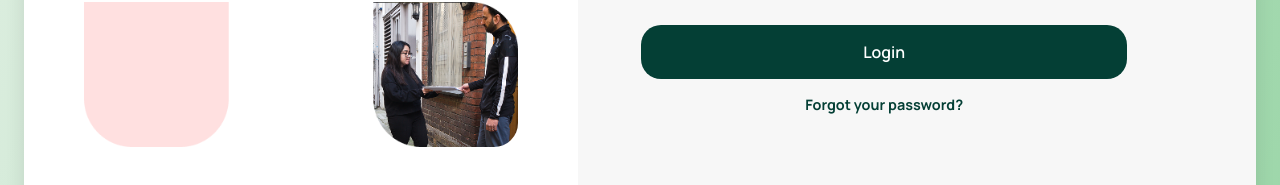
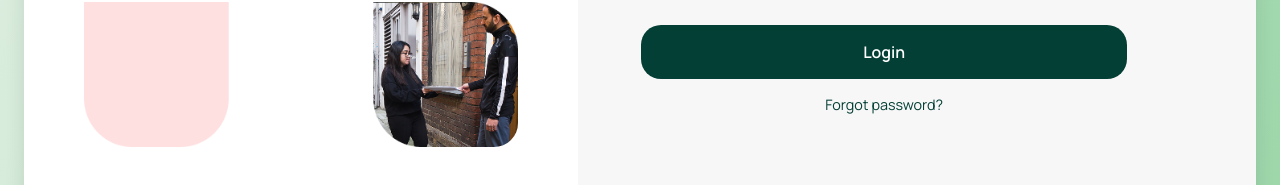
Before and after one commit to xenon-dev-repos/weprocess-web-fe, a React (Vite) app: page /signin in a window 1280 px wide. Shown: the part 523-708 px from the top of the page. Built offline with nearby package versions, Linux system fonts and the light colour scheme.

Commit message:
setting forgot password

```diff
--- a/src/components/shared/FormElements.js
+++ b/src/components/shared/FormElements.js
@@ -74,7 +74,6 @@
   a {
     color: var(--color-primary-500);
     text-decoration: none;
-    font-weight: bold;
 
     &:hover {
       text-decoration: underline;
--- a/src/pages/SigninPage.jsx
+++ b/src/pages/SigninPage.jsx
@@ -87,7 +87,7 @@
         </SubmitButton>
 
         <ForgotPasswordLink>
-          <Link to="/forgot-password">Forgot your password?</Link>
+          <Link to="/forgot-password">Forgot password?</Link>
         </ForgotPasswordLink>
       </form>
     </AuthLayout>
```
